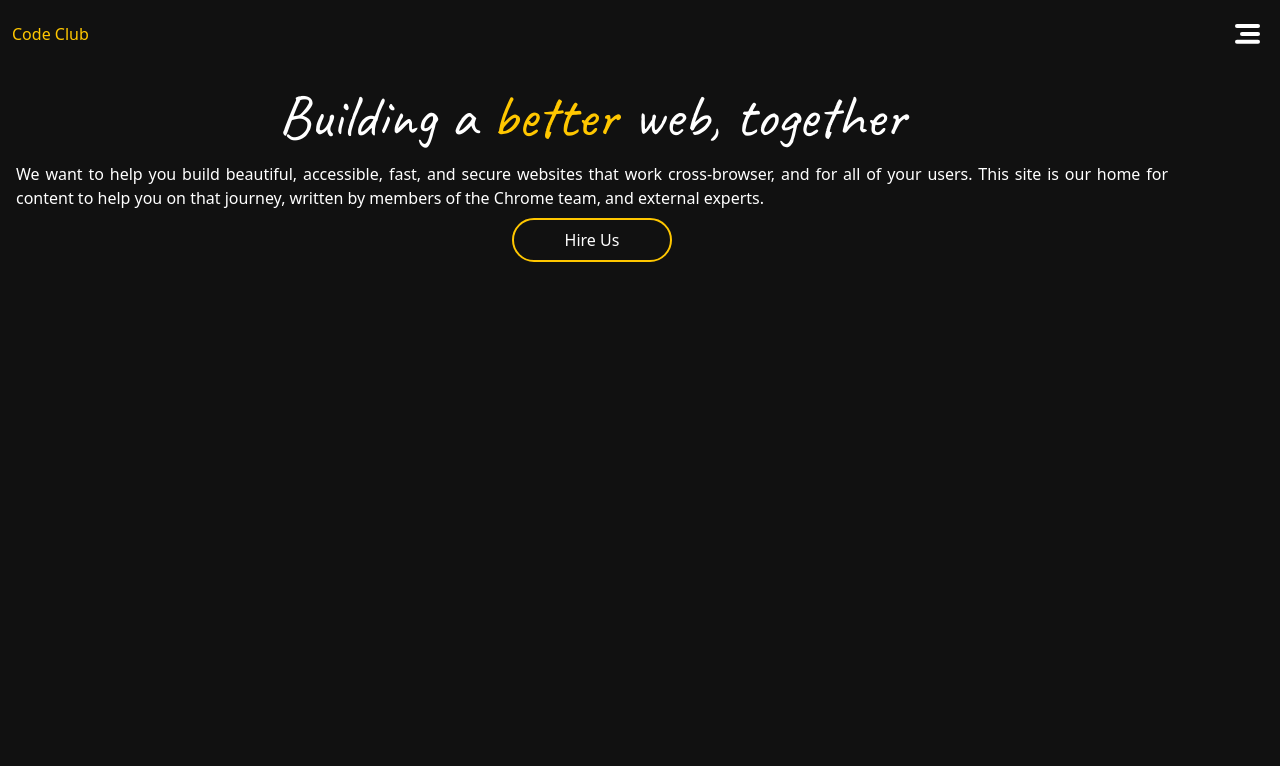
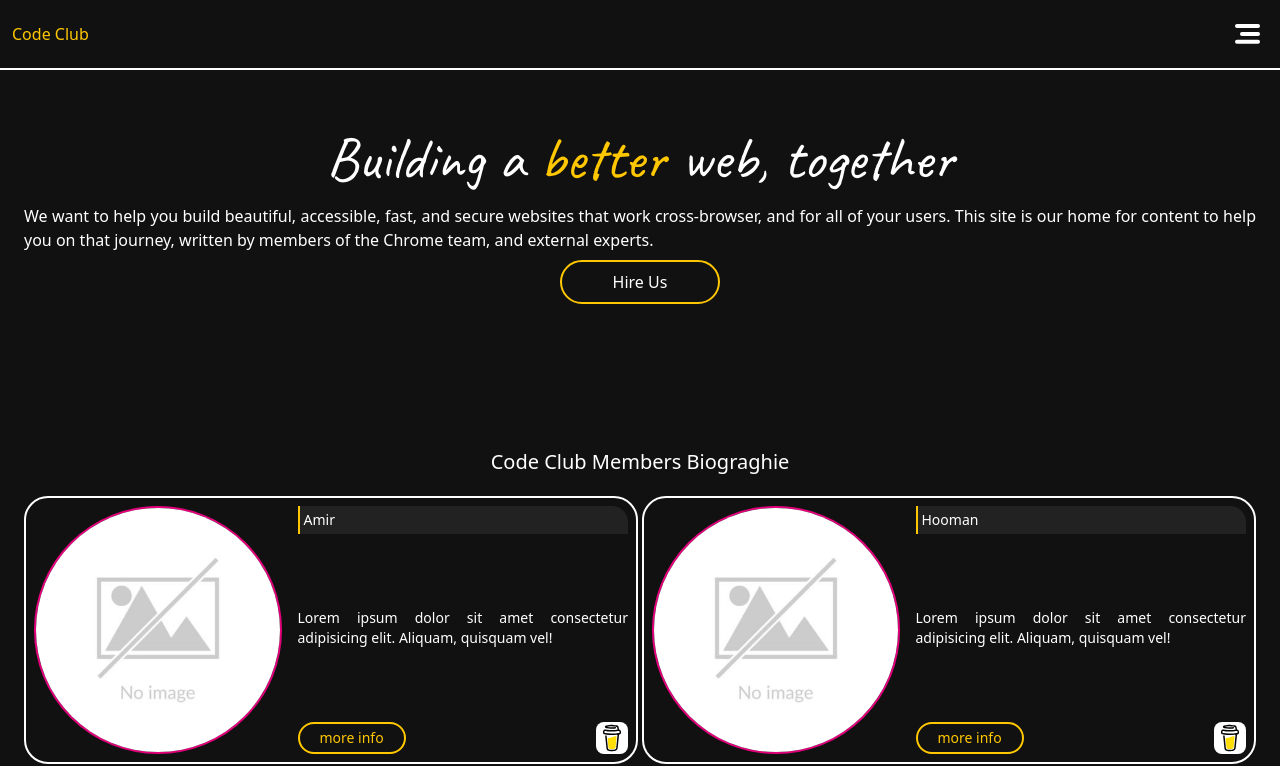
Before and after one commit to github-amirhossein/simple-dev-blog, a React (Vite) app: page / in a window 1280 px wide. Shown: the top 766 px of the page. Built offline with nearby package versions, Linux system fonts and the light colour scheme.

Commit message:
back scroll behavior to previous, modify some styles

```diff
--- a/src/App.jsx
+++ b/src/App.jsx
@@ -12,7 +12,7 @@ function App() {
   return (
     <>
       <Header />
-      <main>
+      <main className='pt-20 px-2'>
         <Section1 />
         <Section2 />
         <Section3 />
--- a/src/components/Header.jsx
+++ b/src/components/Header.jsx
@@ -11,7 +11,7 @@ export default function Header() {
   }
 
   return (
-    <header className='fixed top-0 left-0 z-30 bg-black w-full flex justify-between items-center py-4 px-3'>
+    <header className='fixed top-0 left-0 z-30 bg-black w-full flex justify-between items-center py-4 px-3 border-b-2 '>
       <div className='text-yellow'>Code Club</div>
 
       <Navbar className={isMenuOpen ? 'rotate-0' : 'rotate-90'}>
--- a/src/components/MemberBio.jsx
+++ b/src/components/MemberBio.jsx
@@ -3,11 +3,11 @@ import coffee from './../assets/images/coffee.svg';
 export function MemberBio({ imgSrc, onOpenMoreInfo, memberName = 'Omid' }) {
   return (
     <div className='grid grid-cols-12 border-2 rounded-3xl over p-2 text-sm'>
-      <div className='col-span-4 max-h-full sm:col-span-2 md:col-span-5 flex items-center justify-center rounded-full overflow-hidden border-2 border-pink self-center justify-self-center'>
+      <div className='col-span-4 md:col-span-5 flex items-center justify-center rounded-full overflow-hidden border-2 border-pink self-center justify-self-center'>
         <img className='' src={imgSrc} alt={`${memberName} image`} />
       </div>
 
-      <div className='col-span-8 sm:col-span-10 md:col-span-7 pl-4 flex flex-col justify-between'>
+      <div className='col-span-8 md:col-span-7 pl-4 flex flex-col justify-between'>
         <h3 className='border-l-2 border-yellow bg-gray p-1 rounded-se-2xl'>
           {memberName}
         </h3>
--- a/src/components/Section2.jsx
+++ b/src/components/Section2.jsx
@@ -16,7 +16,7 @@ export default function Section2() {
   return (
     <section className='items-between relative'>
       <h2 className='text-xl text-center pb-1'>Code Club Members Biograghie</h2>
-      <div className='grid grid-rows-4 h-full py-4 pb-16 gap-1 grid-cols-1 md:grid-cols-2 md:grid-rows-2 m-auto'>
+      <div className='grid py-4 pb-16 gap-1 grid-cols-1 md:grid-cols-2 m-auto'>
         <MemberBio
           onOpenMoreInfo={handleOpenMoreInfo}
           imgSrc={noImage}
--- a/src/index.css
+++ b/src/index.css
@@ -4,13 +4,8 @@
 
 html {
   scroll-behavior: smooth;
-  scroll-behavior: revert;
-  scroll-snap-type: y mandatory;
 }
 
-section {
-  scroll-snap-align: start;
-  height: 100vh;
-  width: 90vw;
-  padding-top: 70px;
+section{
+  padding-block: 2rem;
 }
```
